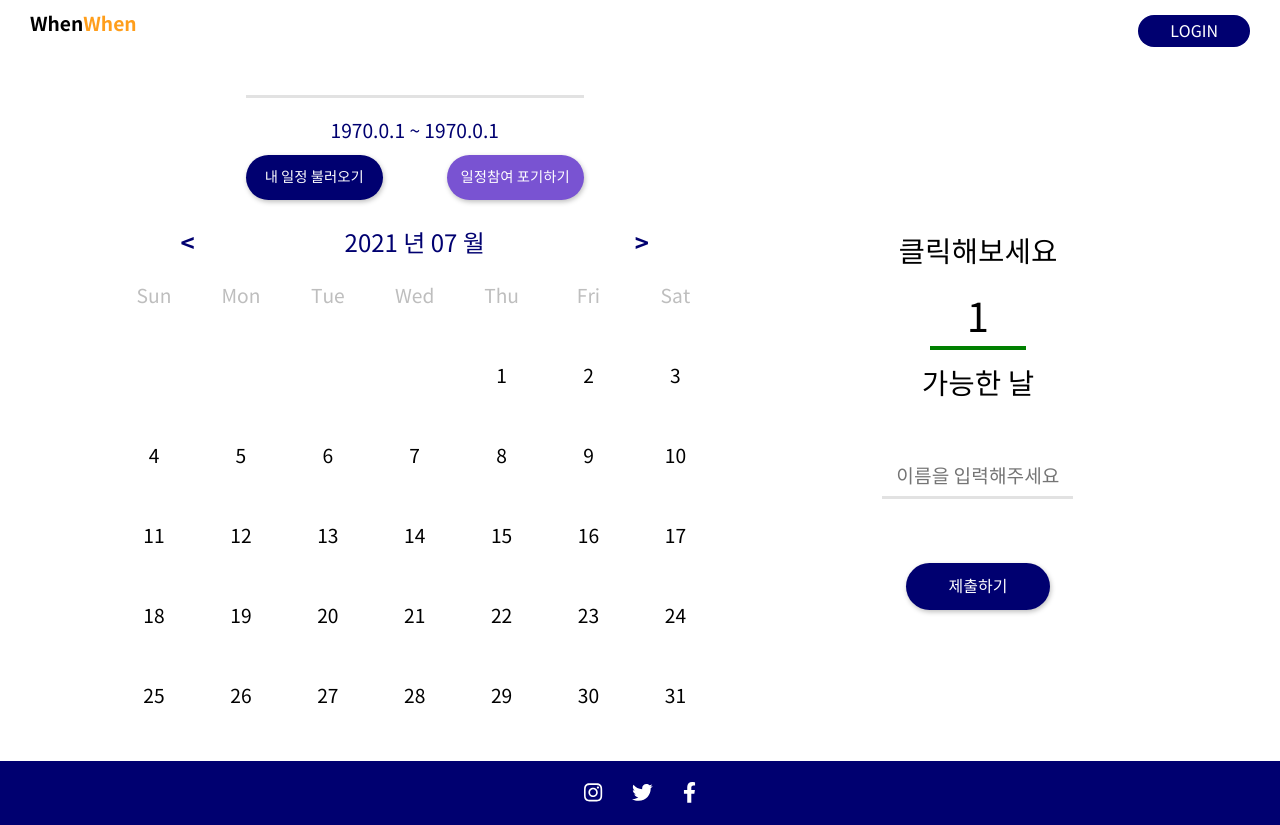
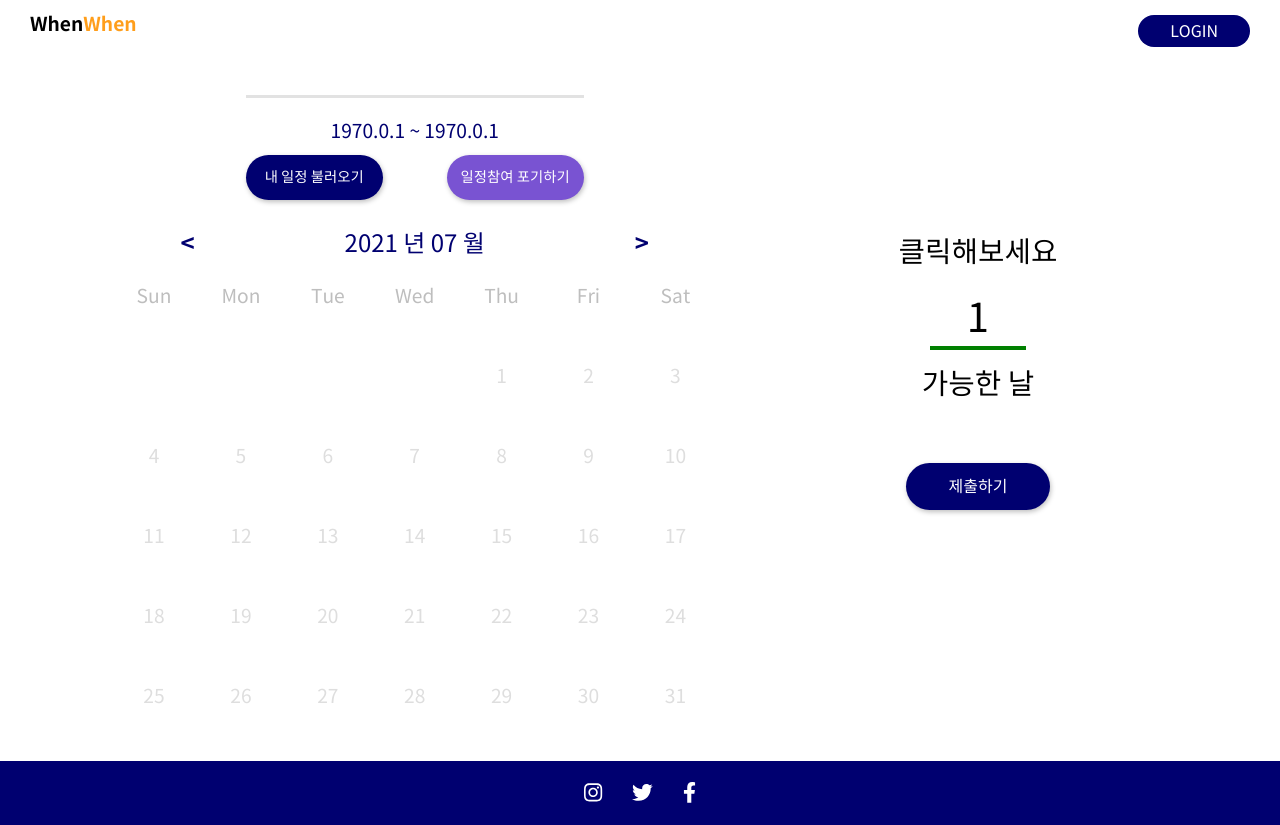
Before and after one commit to HYWhenWhen/Frontend, a React (Create React App) app: page /#/submit in a window 1280 px wide. Built offline with nearby package versions, Linux system fonts and the light colour scheme.

Commit message:
[fix] 이름 부분 삭제

```diff
--- a/src/Component/NewCalendar2.js
+++ b/src/Component/NewCalendar2.js
@@ -133,7 +133,7 @@ export default ({ startDate, endDate }) => {
                   else{
                     return(
                         <DayContainer key={index}  >
-                          <Day>{days.format('D')}</Day>
+                          <Day style={{ color: '#dedede' }}>{days.format('D')}  </Day>
                         </DayContainer>
                     );
                   }
--- a/src/Routes/Submit.js
+++ b/src/Routes/Submit.js
@@ -67,16 +67,7 @@ const TestDay = styled.div`
     margin: 20px auto;
 `;
 
-const NameInput = styled.input`
-    border:none;
-    border-bottom: 3px solid #E2E2E2;
-    text-align: center;
-    padding-bottom: 7px;
-    font-size: 1.2rem;
-    margin-bottom: 4rem;
-    font-family: 'Noto Sans CJK KR';
 
-`;
 
 function Submit() {
     const startDate = new Date(sessionStorage.getItem("startDate"));
@@ -85,7 +76,6 @@ function Submit() {
     const formName = sessionStorage.getItem("name");
     const [testClick, setTestClick] = useState(0);
 
-    const name = useInput("");
 
     const sendCalendar = (calendar) => {
         sessionStorage.setItem('Calendar', calendar);
@@ -133,7 +123,6 @@ function Submit() {
                         </>
                         }
                 </Test>
-                <NameInput {...name} placeholder ="이름을 입력해주세요"/>
                 <Button backgroundColor="#000070" content="제출하기"  onClick={() => { sendCalendar(); }}></Button>
 
             </InfoContainer>
```
